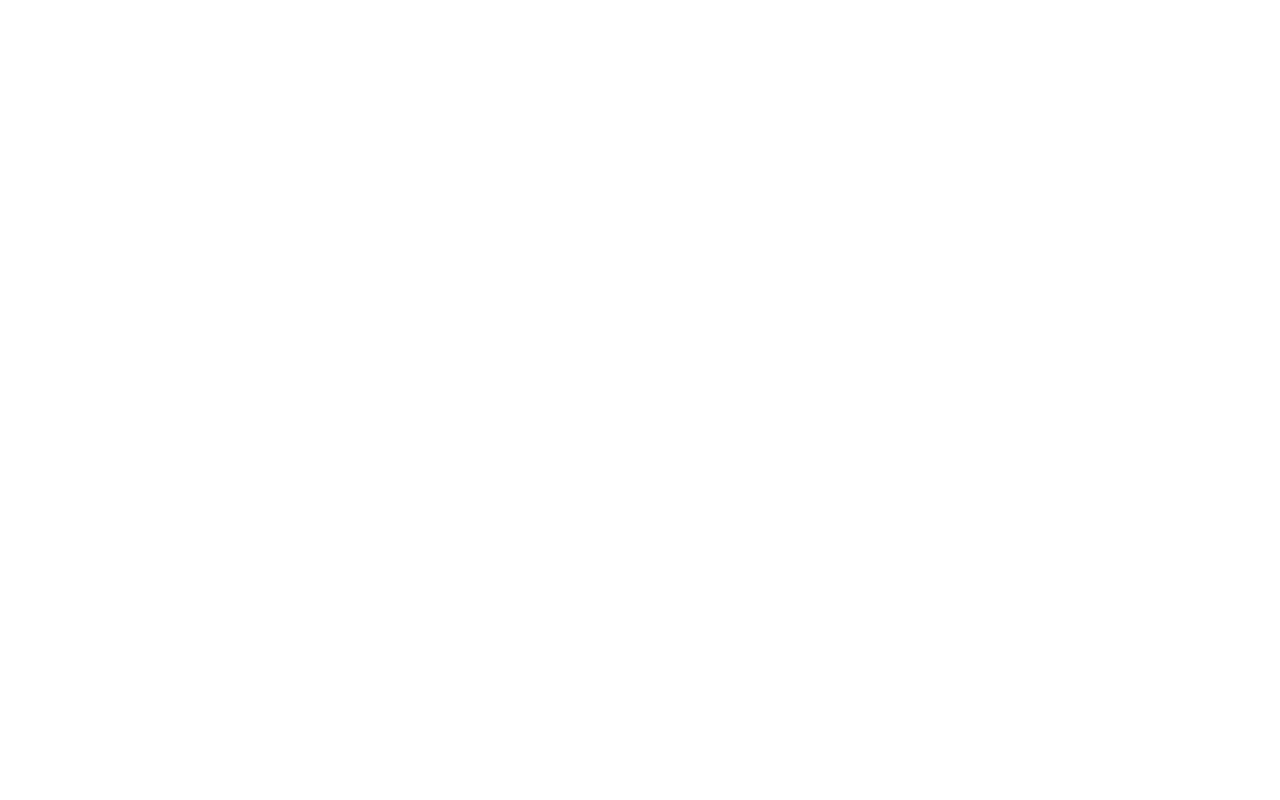
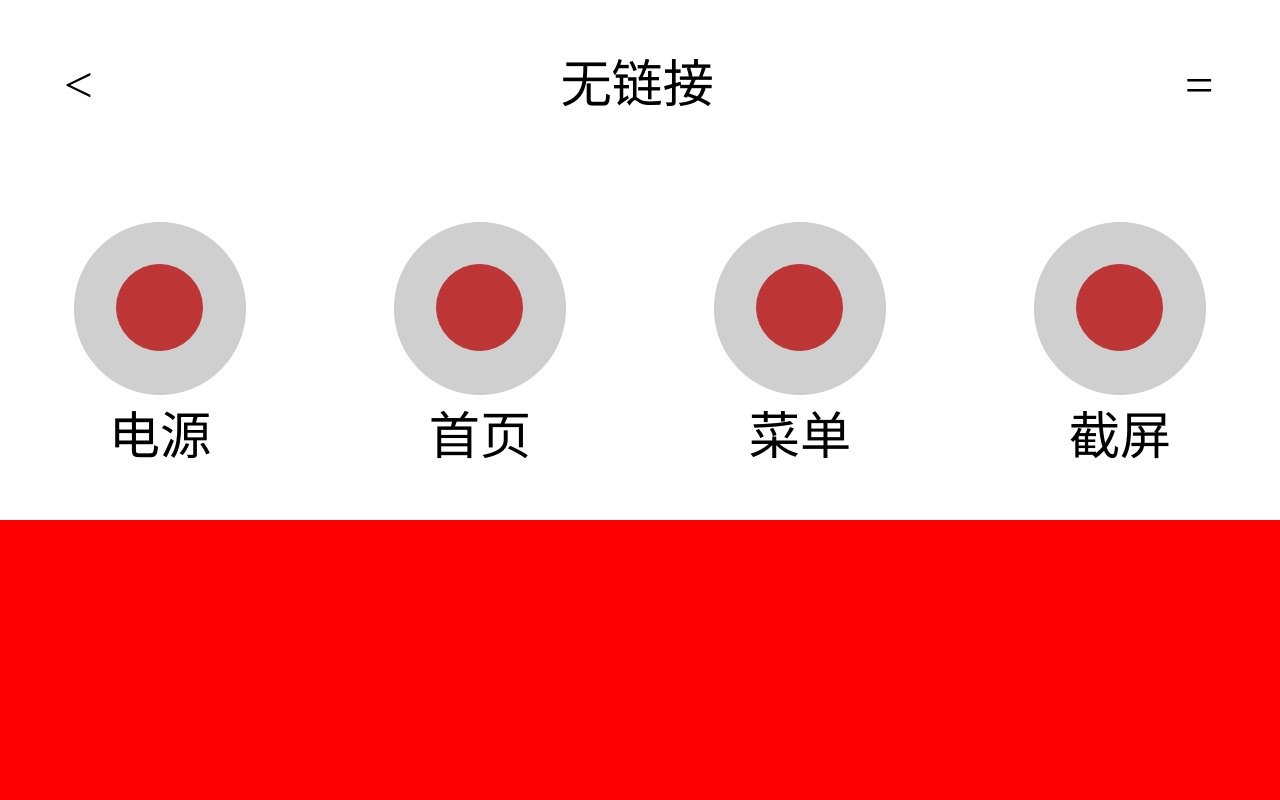
Before and after one commit to hui5220/day2, a plain HTML site: page index.html in a window 1280 px wide. Drawn offline with Linux system fonts and the light colour scheme.

Commit message:
提交neirong

```diff
--- a/css/style.scss
+++ b/css/style.scss
@@ -2,4 +2,83 @@
     padding: 0;
     margin: 0;
     list-style: none;
+    font-size: .3rem;
 }
+
+body,
+html,
+.wrap {
+    width: 100%;
+    height: 100%;
+    overflow: hidden;
+}
+
+.wrap {
+    display: flex;
+    flex-direction: column;
+}
+
+header {
+    width: 100%;
+    display: flex;
+    line-height: 1rem;
+    justify-content: space-between;
+    box-sizing: border-box;
+    padding: 0 5%;
+}
+
+main {
+    flex: 1;
+    height: 100%;
+    .list {
+        width: 100%;
+        display: flex;
+        flex-shrink: 0;
+        padding: .3rem 0;
+        justify-content: space-around;
+        dl {
+            dt {
+                em {
+                    width: 1rem;
+                    height: 1rem;
+                    display: block;
+                    background: #cfcfcf;
+                    border: 1px solid #ccc;
+                    border-radius: 50%;
+                    span {
+                        width: .5rem;
+                        height: .5rem;
+                        margin: .24rem;
+                        display: block;
+                        background: rgb(190, 53, 53);
+                        border: 1px solid rgb(190, 53, 53);
+                        border-radius: 50%;
+                    }
+                }
+            }
+            dd {
+                text-align: center;
+            }
+        }
+    }
+    .main_in {
+        width: 100%;
+        flex: 1;
+        height: 500px;
+        overflow: hidden;
+        position: relative;
+        ul {
+            display: flex;
+            width: 400%;
+            height: 100%;
+            position: absolute;
+            top: 0;
+            left: 0;
+            li {
+                width: 100%;
+                height: 100%;
+                background: red;
+            }
+        }
+    }
+}
--- a/index.html
+++ b/index.html
@@ -3,14 +3,68 @@
 
 <head>
     <meta charset="UTF-8">
-    <meta name="viewport" content="width=device-width, initial-scale=1.0">
-    <meta http-equiv="X-UA-Compatible" content="ie=edge">
+    <meta http-equiv="X-UA-Compatible" content="IE=edge,chrome=1">
+    <meta name="format-detection" content="telephone=no,email=no,adress=no">
+    <meta name="viewport" content="width=device-width,initial-scale=1.0,maximum-scale=1.0,minimum-scale=1.0,user-scalable=no">
     <title>Document</title>
     <link rel="stylesheet" href="css/style.css">
+    <script>
+        document.documentElement.style.fontSize = window.innerWidth / 750 * 100 + "px";
+    </script>
 </head>
 
 <body>
-
+    <div class="wrap">
+        <header>
+            <span><</span>
+            <p>无链接</p>
+            <em>=</em>
+        </header>
+        <main>
+            <div class="list">
+                <dl>
+                    <dt>
+                        <em><span></span></em>
+                    </dt>
+                    <dd>电源</dd>
+                </dl>
+                <dl>
+                    <dt>
+                        <em><span></span></em>
+                    </dt>
+                    <dd>首页</dd>
+                </dl>
+                <dl>
+                    <dt>
+                        <em><span></span></em>
+                    </dt>
+                    <dd>菜单</dd>
+                </dl>
+                <dl>
+                    <dt>
+                        <em><span></span></em>
+                    </dt>
+                    <dd>截屏</dd>
+                </dl>
+            </div>
+            <div class="main_in">
+                <ul>
+                    <li class="dian"></li>
+                    <li class="shouye"></li>
+                    <li class="menu"></li>
+                    <li class="jie"></li>
+                </ul>
+            </div>
+        </main>
+    </div>
 </body>
 
 </html>
+<script>
+    var oBtn = document.querySelectorAll("em");
+    oBtn.forEach(function(i, v) {
+        this.onclick = function() {
+
+        }
+    })
+</script>
```
Also changed, not shown: css/style.css, css/style.min.css.
